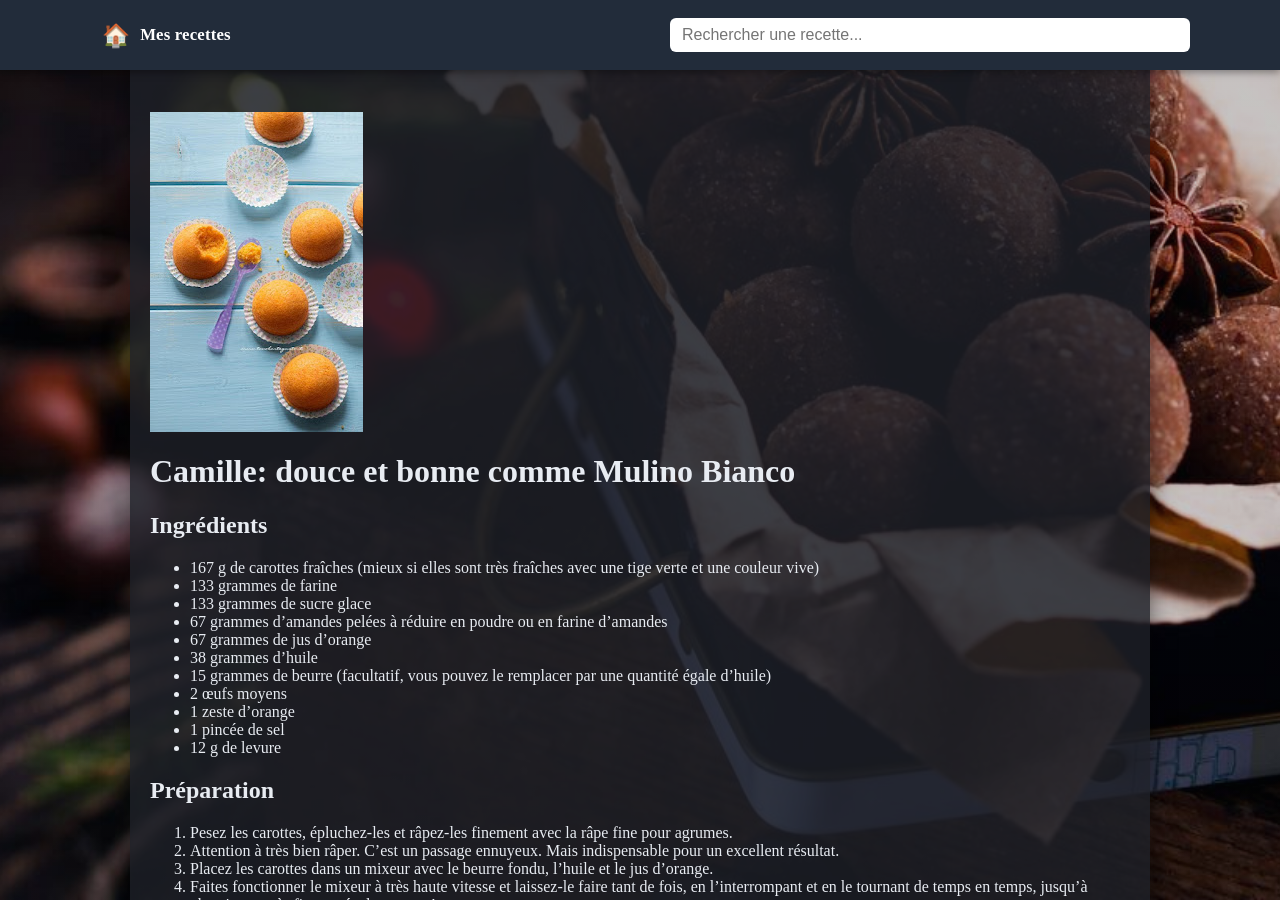
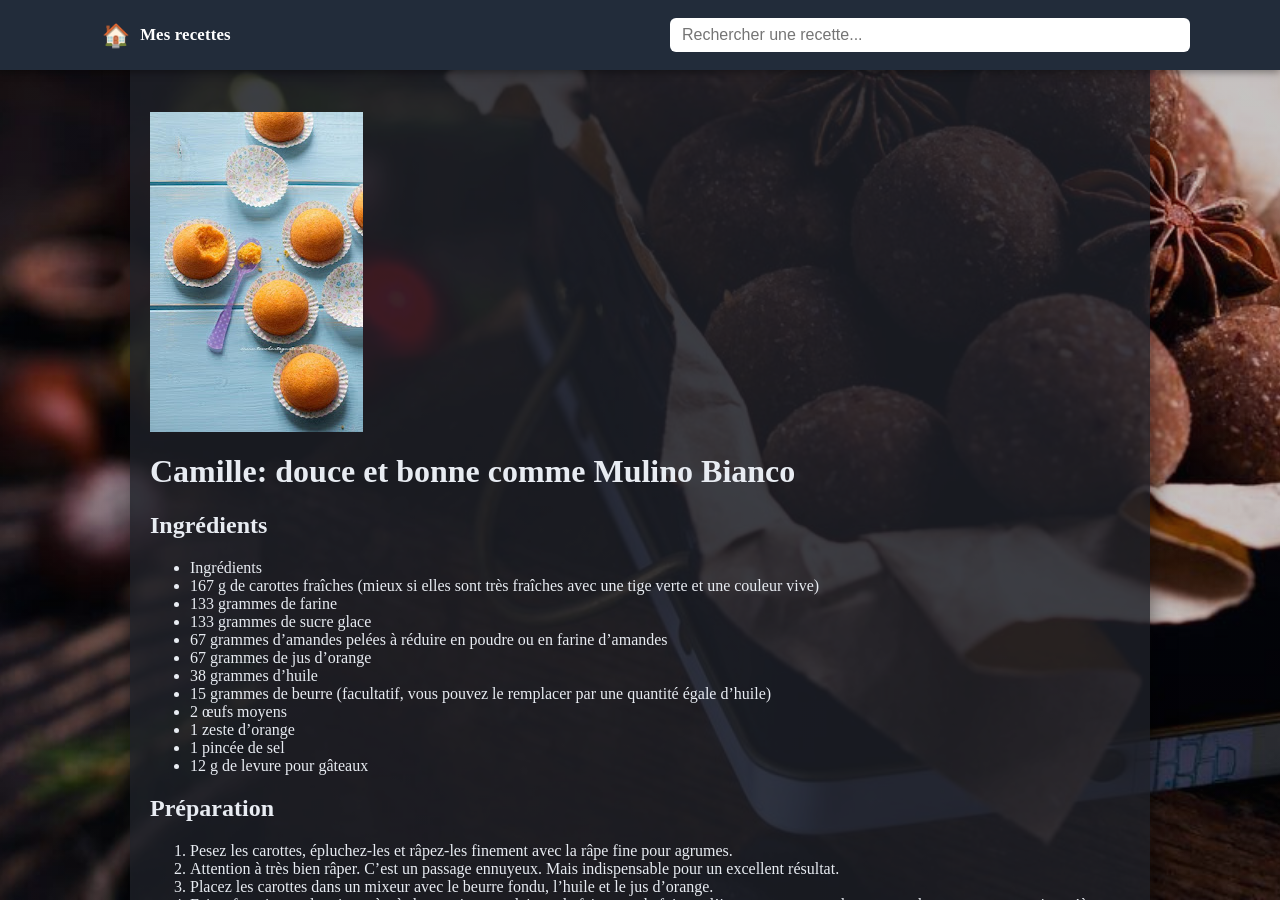
Before and after one commit to phlered/recettes, a Jekyll site: the page built from _recettes/camille_douce_et_bonne_comme_mulino_bianco.md, in a window 1280 px wide and 900 px high. Built offline with Jekyll 4.4.1, drawn with Linux system fonts in a browser that asks for light colours.

Commit message:
Ajout recette Camille: douce et bonne comme Mulino Bianco

```diff
--- a/_recettes/camille_douce_et_bonne_comme_mulino_bianco.md
+++ b/_recettes/camille_douce_et_bonne_comme_mulino_bianco.md
@@ -5,6 +5,7 @@
 date: "2025-12-23"
 image: "{{ site.baseurl }}/images/camille_douce_et_bonne_comme_mulino_bianco.jpg"
 ingredients:
+  - "Ingrédients"
   - "167 g de carottes fraîches (mieux si elles sont très fraîches avec une tige verte et une couleur vive)"
   - "133 grammes de farine"
   - "133 grammes de sucre glace"
@@ -15,7 +16,7 @@
   - "2 œufs moyens"
   - "1 zeste d'orange"
   - "1 pincée de sel"
-  - "12 g de levure"
+  - "12 g de levure pour gâteaux"
 ---
 ![illustration de la recette]({{ site.baseurl }}/images/camille_douce_et_bonne_comme_mulino_bianco.jpg)
 
@@ -23,6 +24,7 @@
 
 ## Ingrédients
 
+- Ingrédients
 - 167 g de carottes fraîches (mieux si elles sont très fraîches avec une tige verte et une couleur vive)
 - 133 grammes de farine
 - 133 grammes de sucre glace
@@ -33,7 +35,7 @@
 - 2 œufs moyens
 - 1 zeste d'orange
 - 1 pincée de sel
-- 12 g de levure
+- 12 g de levure pour gâteaux
 
 ## Préparation
 
```
